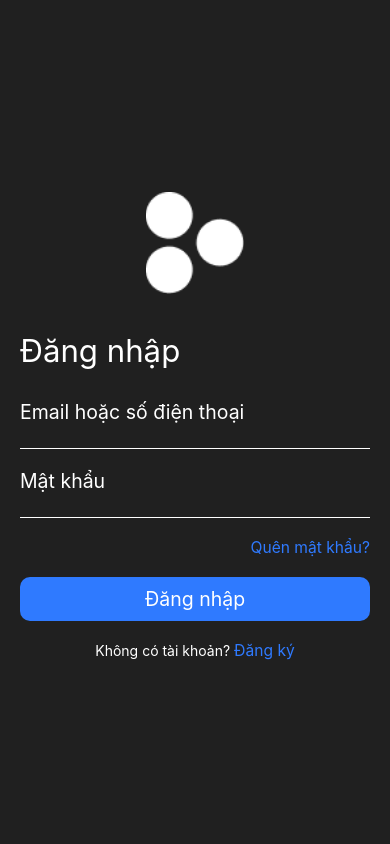
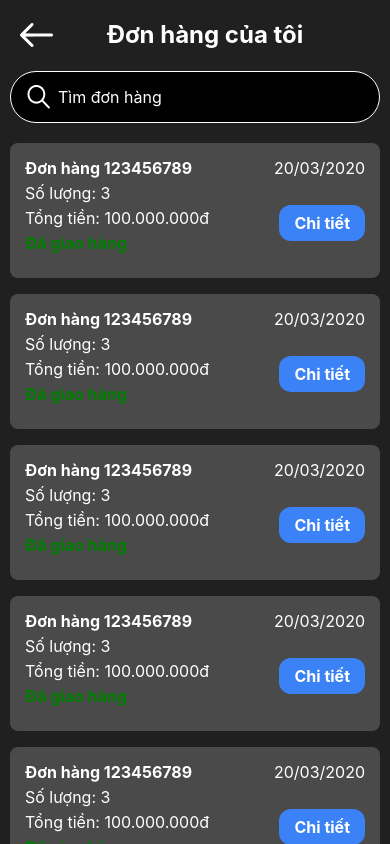
Before and after one commit to phongnh10/BuyIphone, a React Native app: screen /MyOders in a window 390 px wide. Built offline with nearby package versions, Linux system fonts and the light colour scheme.

Commit message:
update Myoders

```diff
--- a/src/AppNavigations/StackNavigation.jsx
+++ b/src/AppNavigations/StackNavigation.jsx
@@ -5,6 +5,7 @@ import Intro from '../Stack/PageStack/Intro';
 import SignUp from '../Stack/PageStack/SignUp';
 import SignIn from '../Stack/PageStack/SignIn';
 import TabNavigation from './TabNavigation';
+import Myoders from '../Stack/PageStack/Myoders';
 
 const Stack = createNativeStackNavigator();
 const StackNavigation = () => {
@@ -14,6 +15,7 @@ const StackNavigation = () => {
       <Stack.Screen name="TabNavigation" component={TabNavigation} />
       <Stack.Screen name="Intro" component={Intro} />
       <Stack.Screen name="SignUp" component={SignUp} />
+      <Stack.Screen name='MyOders' component={Myoders}/>
     </Stack.Navigator>
   );
 };
--- /dev/null
+++ b/src/Stack/PageStack/Myoders.jsx
@@ -0,0 +1,189 @@
+import React from 'react';
+import { View, Text, FlatList, ScrollView, StyleSheet, TouchableOpacity, Image, TextInput } from 'react-native';
+
+const Myoders = () => {
+    const orders = [
+        {
+            id: '1',
+            orderNumber: '123456789',
+            date: '20/03/2020',
+            quantity: 3,
+            price: '100.000.000đ',
+            status: 'Đã giao hàng',
+        },
+        {
+            id: '2',
+            orderNumber: '123456789',
+            date: '20/03/2020',
+            quantity: 3,
+            price: '100.000.000đ',
+            status: 'Đã giao hàng',
+        },
+        {
+            id: '3',
+            orderNumber: '123456789',
+            date: '20/03/2020',
+            quantity: 3,
+            price: '100.000.000đ',
+            status: 'Đã giao hàng',
+        },
+        {
+            id: '4',
+            orderNumber: '123456789',
+            date: '20/03/2020',
+            quantity: 3,
+            price: '100.000.000đ',
+            status: 'Đã giao hàng',
+        },
+        {
+            id: '5',
+            orderNumber: '123456789',
+            date: '20/03/2020',
+            quantity: 3,
+            price: '100.000.000đ',
+            status: 'Đã giao hàng',
+        },
+    ];
+
+    const renderOrder = ({ item }) => (
+        <View style={styles.orderItem}>
+            <View style={styles.dateOder}>
+                <Text style={styles.orderText1}>Đơn hàng {item.orderNumber}</Text>
+                <Text style={styles.orderText}>{item.date}</Text>
+            </View>
+            <View style={styles.dateOder1}>
+                <View style={styles.oderView}>
+                    <Text style={styles.orderText}>Số lượng: {item.quantity}</Text>
+                    <Text style={styles.orderText}>Tổng tiền: {item.price}</Text>
+                    <Text style={styles.status}>{item.status}</Text>
+                </View>
+                <Text style={styles.detailsButton}>Chi tiết</Text>
+            </View>
+        </View>
+    );
+
+    return (
+        <ScrollView style={styles.container}>
+            <View style={styles.Header}>
+                <Image source={require('../../Media/icon/icon_vector.png')} style={styles.iconHeader} />
+                <Text style={styles.textHeader}>Đơn hàng của tôi</Text>
+            </View>
+            <View style={styles.iconTim}>
+                <Image source={require('../../Media/icon/icon_back.png')} style={styles.icon} />
+                <TextInput
+                    style={styles.input}
+                    placeholder="Tìm đơn hàng"
+                    placeholderTextColor="white"
+                />
+            </View>
+            <FlatList
+                scrollEnabled={false}
+
+                data={orders}
+                renderItem={renderOrder}
+                keyExtractor={(item) => item.id}
+                showsVerticalScrollIndicator={false}
+            />
+        </ScrollView>
+    );
+};
+
+const styles = StyleSheet.create({
+    container: {
+        flex: 1,
+        backgroundColor: '#202020',
+        padding: 10,
+    },
+    orderItem: {
+        backgroundColor: '#4A4A4A',
+        borderRadius: 8,
+        padding: 15,
+        marginVertical: 8,
+
+    },
+    orderText: {
+        color: '#FFFFFF',
+        fontSize: 16,
+        marginBottom: 5,
+    },
+    orderText1: {
+        color: '#FFFFFF',
+        fontSize: 16,
+        marginBottom: 5,
+        fontWeight: 'bold',
+    },
+    status: {
+        color: 'green',
+        fontSize: 16,
+        fontWeight: 'bold',
+        marginBottom: 10,
+    },
+    detailsButton: {
+        backgroundColor: '#3B82F6',
+        borderRadius: 12,
+        paddingVertical: 8,
+        paddingHorizontal: 15,
+        color: '#FFFFFF',
+        fontSize: 16,
+        fontWeight: 'bold',
+    },
+    dateOder: {
+        flexDirection: 'row',
+        justifyContent: 'space-between',
+        alignItems: 'center',
+    },
+    oderView: {
+        justifyContent: 'flex-start',
+
+    },
+    dateOder1: {
+        flexDirection: 'row',
+        justifyContent: 'space-between',
+        alignItems: 'center',
+
+    },
+    textHeader: {
+        color: 'white',
+        fontSize: 24,
+        fontWeight: 'bold',
+    },
+    Header: {
+        width: '100%',
+        flexDirection: 'row',
+        justifyContent: 'center',
+        alignItems: 'center',
+        margin: 10,
+        position: 'relative'
+    },
+    iconHeader: {
+        position: 'absolute',
+        left: 0
+    },
+    textTim: {
+        color: 'white'
+    },
+    icon: {
+        marginRight: 8,
+    },
+    input: {
+        flex: 1,
+        color: 'white',
+        fontSize: 16,
+    },
+    iconTim: {
+        flexDirection: 'row',
+        alignItems: 'center',
+        backgroundColor: 'black',
+        borderRadius: 50,
+        paddingHorizontal: 16,
+        paddingVertical: 5,
+        width: '100%',
+        height: 52,
+        alignSelf: 'center',
+        borderWidth: 1,
+        borderColor: 'white',
+        margin: 12
+    }
+});
+
+export default Myoders;
--- a/src/Stack/TabStack/Notify.jsx
+++ b/src/Stack/TabStack/Notify.jsx
@@ -29,6 +29,8 @@ const Notify = () => {
                 <Text style={styles.textHomNay}>Hôm nay</Text>
             </View>
             <FlatList
+                            scrollEnabled={false}
+
                 data={ListNotify}
                 renderItem={renderNotify}
                 keyExtractor={item => item.id} />
@@ -36,6 +38,7 @@ const Notify = () => {
                 <Text style={styles.textHomNay}>Hôm qua</Text>
             </View>
             <FlatList
+                scrollEnabled={false}
                 data={ListNotify}
                 renderItem={renderNotify}
                 keyExtractor={item => item.id} />
@@ -43,6 +46,8 @@ const Notify = () => {
                 <Text style={styles.textHomNay}>7 Ngày Trước</Text>
             </View>
             <FlatList
+                            scrollEnabled={false}
+
                 data={ListNotify}
                 renderItem={renderNotify}
                 keyExtractor={item => item.id} />
--- a/src/Stack/TabStack/Profile.jsx
+++ b/src/Stack/TabStack/Profile.jsx
@@ -1,7 +1,7 @@
-import { Image, StyleSheet, Text, View } from 'react-native'
+import { Image, StyleSheet, Text, TouchableOpacity, View } from 'react-native'
 import React from 'react'
 
-const Profile = () => {
+const Profile = ({navigation}) => {
     return (
         <View style={styles.container}>
             <View style={styles.contain_1}>
@@ -16,10 +16,14 @@ const Profile = () => {
             </View>
 
             <View style={styles.section}>
-                <View>
+                <TouchableOpacity
+                onPress={()=>{
+                    navigation.navigate('MyOders');
+                }}
+                >
                     <Text style={styles.sectionTitle}>Đơn hàng của tôi</Text>
                     <Text style={styles.sectionContent}>Đã có 20 đơn đặt hàng</Text>
-                </View>
+                </TouchableOpacity>
                 <Image source={require('../../Media/icon/icon_arrow_right.png')} style={{width: 24, height: 24}} />
             </View>
 
```
Also changed, not shown: src/Media/icon/icon_back.png (added), src/Media/icon/icon_vector.png (added).
